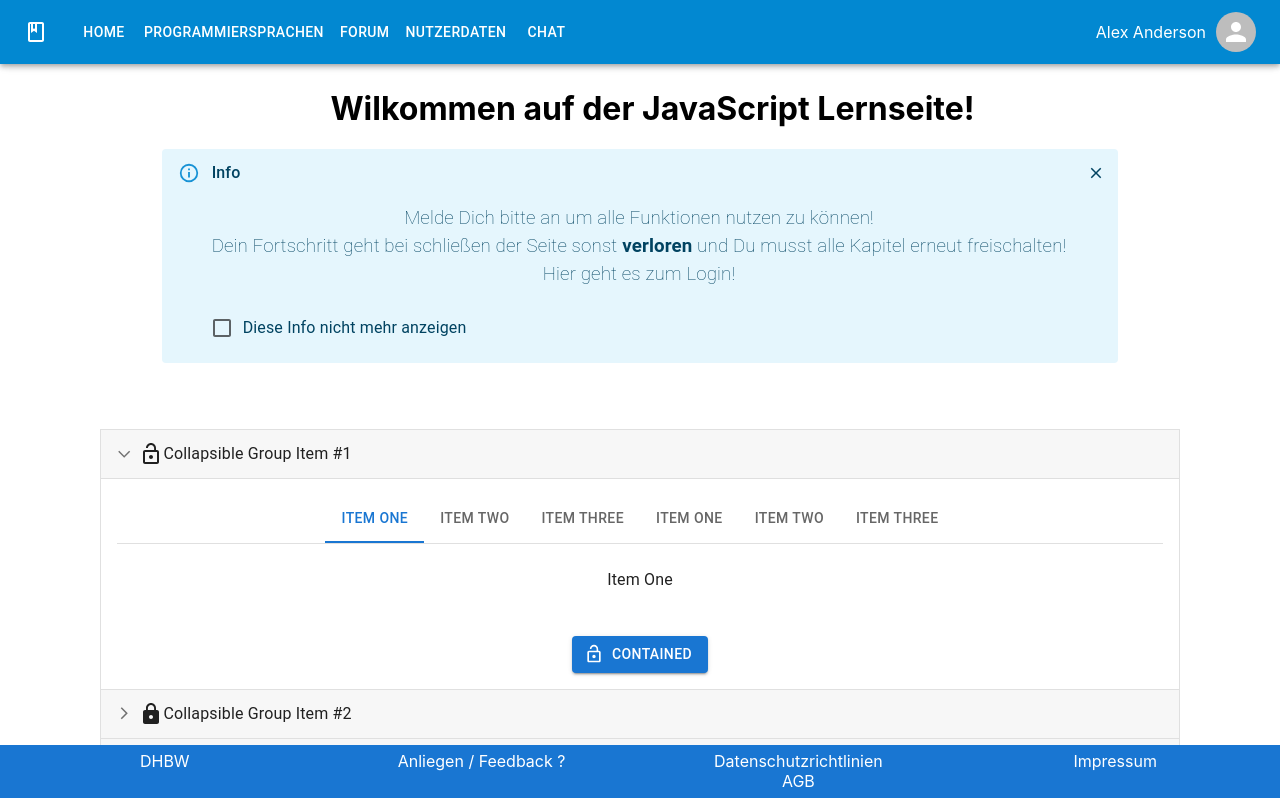
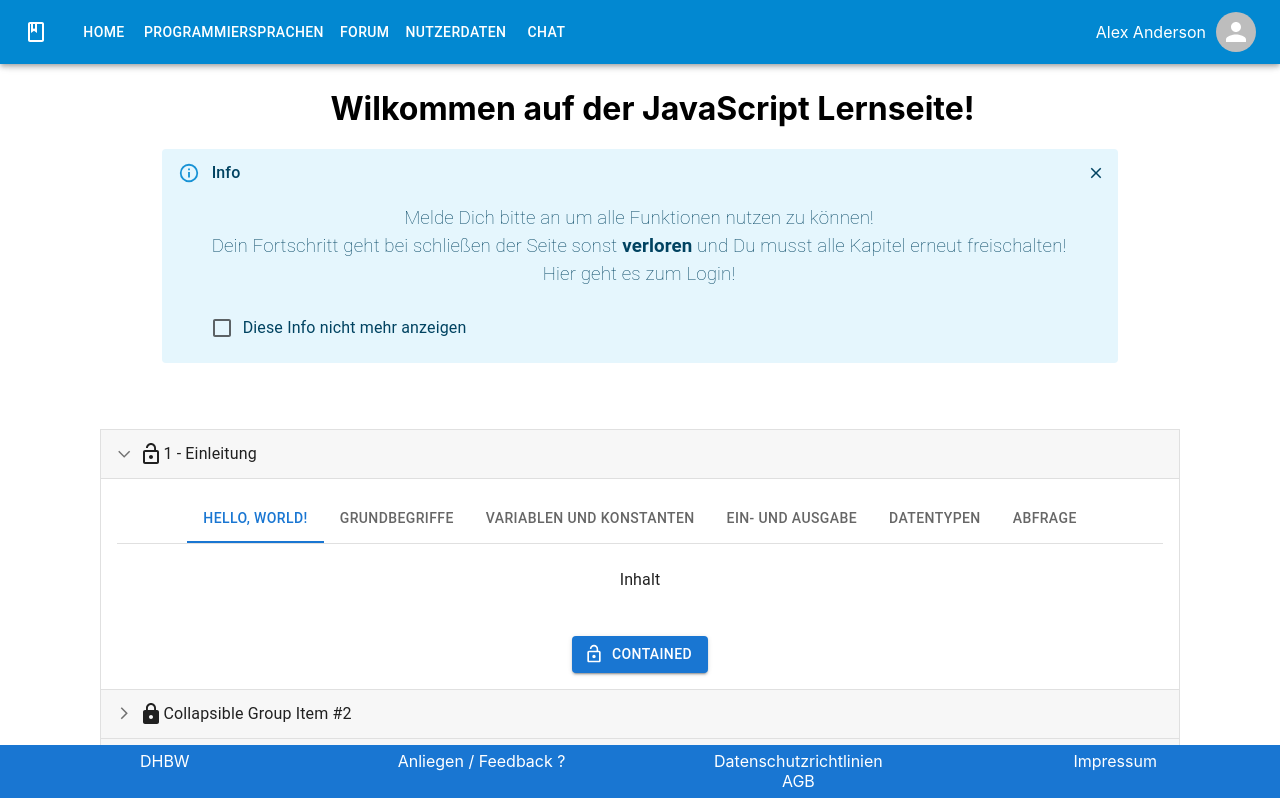
Before and after one commit to sakulklk/Lernmanagement, a Next.js app: page /kapitelJS_na in a window 1280 px wide. Shown: the top 798 px of the page. Built offline with nearby package versions, Linux system fonts and the light colour scheme.

Commit message:
1 file modified

```diff
--- a/components/kapitelJS/kapitelübersicht_na.js
+++ b/components/kapitelJS/kapitelübersicht_na.js
@@ -194,7 +194,7 @@ export default function CustomizedAccordions() {
         >
           <AccordionSummary aria-controls="panel1d-content" id="panel1d-header">
             <LockOpenIcon></LockOpenIcon>
-            <Typography>Collapsible Group Item #1</Typography>
+            <Typography>1 - Einleitung</Typography>
           </AccordionSummary>
           <AccordionDetails>
             <Typography>
@@ -206,20 +206,22 @@ export default function CustomizedAccordions() {
                       centered
                       aria-label="lab API tabs example"
                     >
-                      <Tab label="Item One" value="1" />
-                      <Tab label="Item Two" value="2" />
-                      <Tab label="Item Three" value="3" />
-                      <Tab label="Item One" value="4" />
-                      <Tab label="Item Two" value="5" />
-                      <Tab label="Item Three" value="6" />
+                      <Tab label="Hello, World!" value="1" />
+                      <Tab label="Grundbegriffe" value="2" />
+                      <Tab label="Variablen und Konstanten" value="3" />
+                      <Tab label="Ein- und Ausgabe" value="4" />
+                      <Tab label="Datentypen" value="5" />
+                      <Tab label="Abfrage" value="6" />
                     </TabList>
                   </Box>
-                  <TabPanel value="1">Item One</TabPanel>
-                  <TabPanel value="2">Item Two</TabPanel>
-                  <TabPanel value="3">Item Three</TabPanel>
-                  <TabPanel value="4">Item One</TabPanel>
-                  <TabPanel value="5">Item Two</TabPanel>
-                  <TabPanel value="6">Item Three</TabPanel>
+                  <TabPanel value="1">Inhalt</TabPanel>
+                  <TabPanel value="2">Inhalt </TabPanel>
+                  <TabPanel value="3">Inhalt </TabPanel>
+                  <TabPanel value="4">Inhalt </TabPanel>
+                  <TabPanel value="5">Inhalt </TabPanel>
+                  <TabPanel value="6">
+                    Übungen die weiterführen zum nächsten Kapitel{' '}
+                  </TabPanel>
                 </TabContext>
               </Box>
             </Typography>
```
